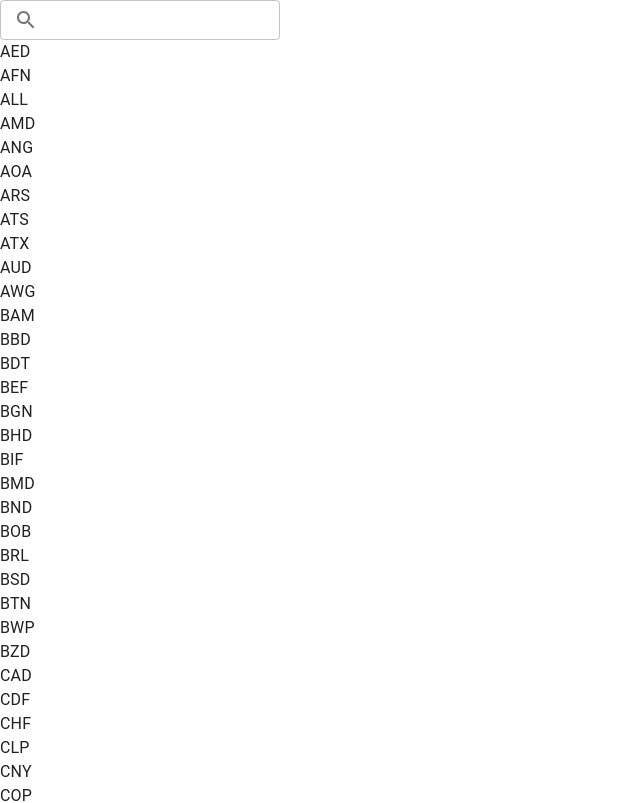
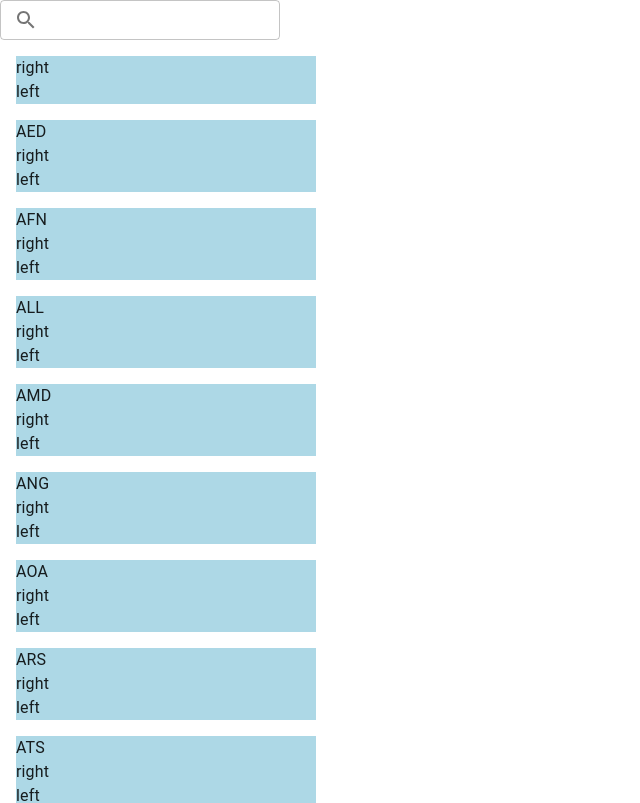
Before and after one commit to Garajluc/exchange-currencies-rate, a React (Create React App) app: page / in a window 1280 px wide. Shown: the top 803 px of the page, without its empty margins (0-640 px from the left). Built offline with nearby package versions, Linux system fonts and the light colour scheme.

Commit message:
initial styled component setup

```diff
--- a/src/components/common/list-item/ListItem.tsx
+++ b/src/components/common/list-item/ListItem.tsx
@@ -1,3 +1,30 @@
-const ListItem = () => {};
+import type { BoxProps } from "@mui/material";
+import { Box, styled } from "@mui/material";
+
+interface ListItemProps {
+  ImageComponent: () => JSX.Element;
+  RightComponent: () => JSX.Element;
+  LeftComponent: () => JSX.Element;
+}
+
+// https://mui.com/material-ui/customization/how-to-customize/#2-reusable-component
+const ListItemBox = styled(Box)<BoxProps>(({ theme }) => ({
+  width: 300,
+  background: "lightBlue",
+}));
+
+const ListItem = ({
+  ImageComponent,
+  RightComponent,
+  LeftComponent,
+}: ListItemProps) => {
+  return (
+    <ListItemBox>
+      <ImageComponent />
+      <RightComponent />
+      <LeftComponent />
+    </ListItemBox>
+  );
+};
 
 export default ListItem;
--- a/src/components/page-specific/exchange-rates-list/ExchangeRateCard.tsx
+++ b/src/components/page-specific/exchange-rates-list/ExchangeRateCard.tsx
@@ -1,3 +1,18 @@
-const ExchangeRateCard = () => {};
+import type { Currency } from "../../../api/exchangeRates/exchangeRates.types";
+import ListItem from "../../common/list-item/ListItem";
+
+interface ExchangeRateCardProps {
+  currency: Currency;
+}
+
+const ExchangeRateCard = ({ currency }: ExchangeRateCardProps) => {
+  return (
+    <ListItem
+      ImageComponent={() => <div>{currency.currency}</div>}
+      RightComponent={() => <div>right</div>}
+      LeftComponent={() => <div>left</div>}
+    />
+  );
+};
 
 export default ExchangeRateCard;
--- a/src/components/page-specific/exchange-rates-list/ExchangeRatesList.tsx
+++ b/src/components/page-specific/exchange-rates-list/ExchangeRatesList.tsx
@@ -1,4 +1,6 @@
+import { List, ListItem } from "@mui/material";
 import type { Currency } from "../../../api/exchangeRates/exchangeRates.types";
+import ExchangeRateCard from "./ExchangeRateCard";
 
 interface ExchangeRatesListProps {
   exchangeRatesData: Currency[] | null | undefined;
@@ -6,16 +8,13 @@ interface ExchangeRatesListProps {
 
 const ExchangeRatesList = ({ exchangeRatesData }: ExchangeRatesListProps) => {
   return (
-    <div>
-      {exchangeRatesData &&
-        exchangeRatesData?.map((exchangeRateData) => {
-          return (
-            <div key={exchangeRateData.currency}>
-              {exchangeRateData.currency}
-            </div>
-          );
-        })}
-    </div>
+    <List>
+      {exchangeRatesData?.map((currency) => (
+        <ListItem>
+          <ExchangeRateCard currency={currency} key={currency.currency} />
+        </ListItem>
+      ))}
+    </List>
   );
 };
 
```
